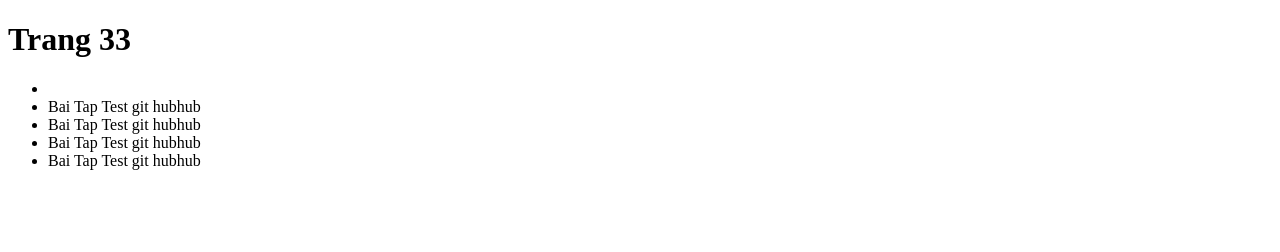
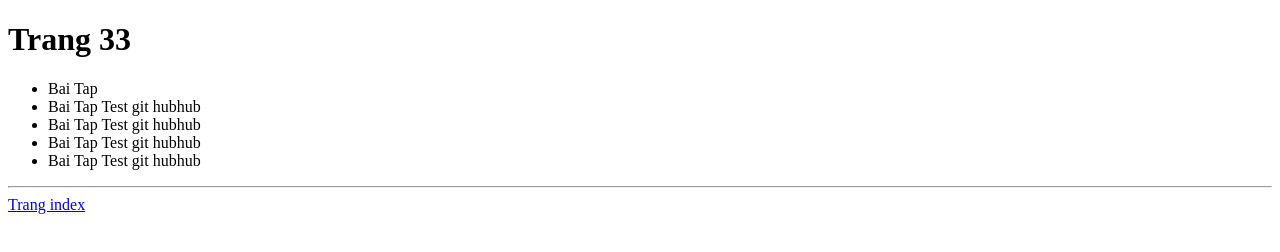
Before and after one commit to YoiYoiD/HocGithub3, a plain HTML site: page more/trang3.html in a window 1280 px wide. Drawn offline with Linux system fonts and the light colour scheme.

Commit message:
chỉnh sủa lần 11

```diff
--- a/more/trang3.html
+++ b/more/trang3.html
@@ -8,11 +8,13 @@
   <body>
     <h1>Trang 33</h1>
     <ul>
-      <li></li>
+      <li>Bai Tap</li>
       <li>Bai Tap Test git hubhub</li>
       <li>Bai Tap Test git hubhub</li>
       <li>Bai Tap Test git hubhub</li>
       <li>Bai Tap Test git hubhub</li>
     </ul>
+    <hr />
+    <a href="/index.html">Trang index</a>
   </body>
 </html>
```
